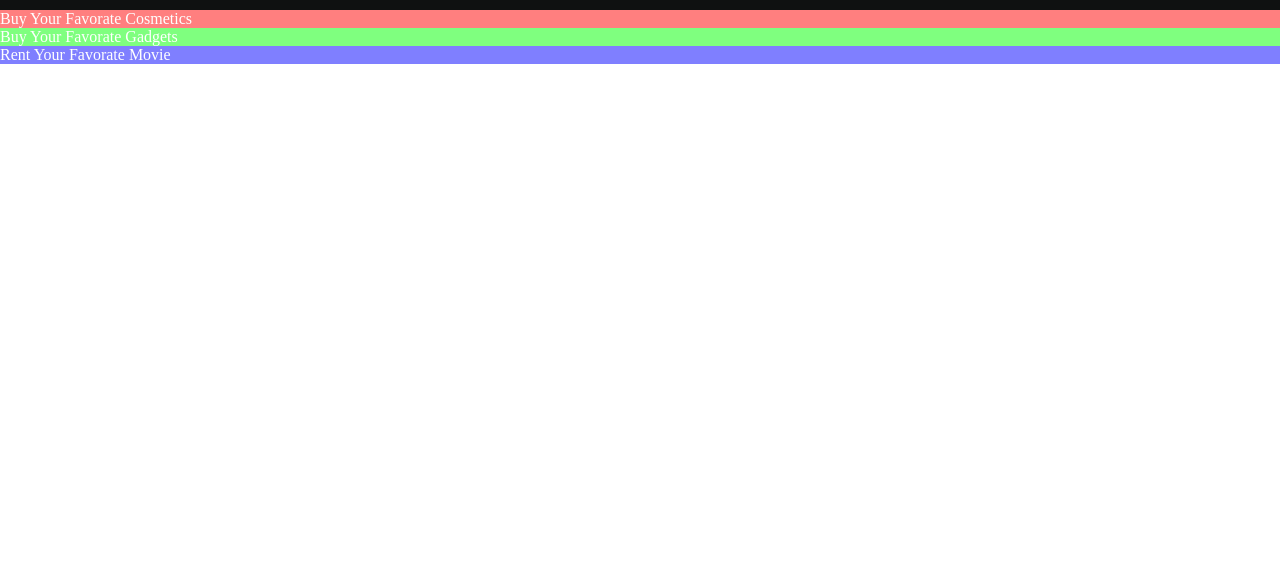
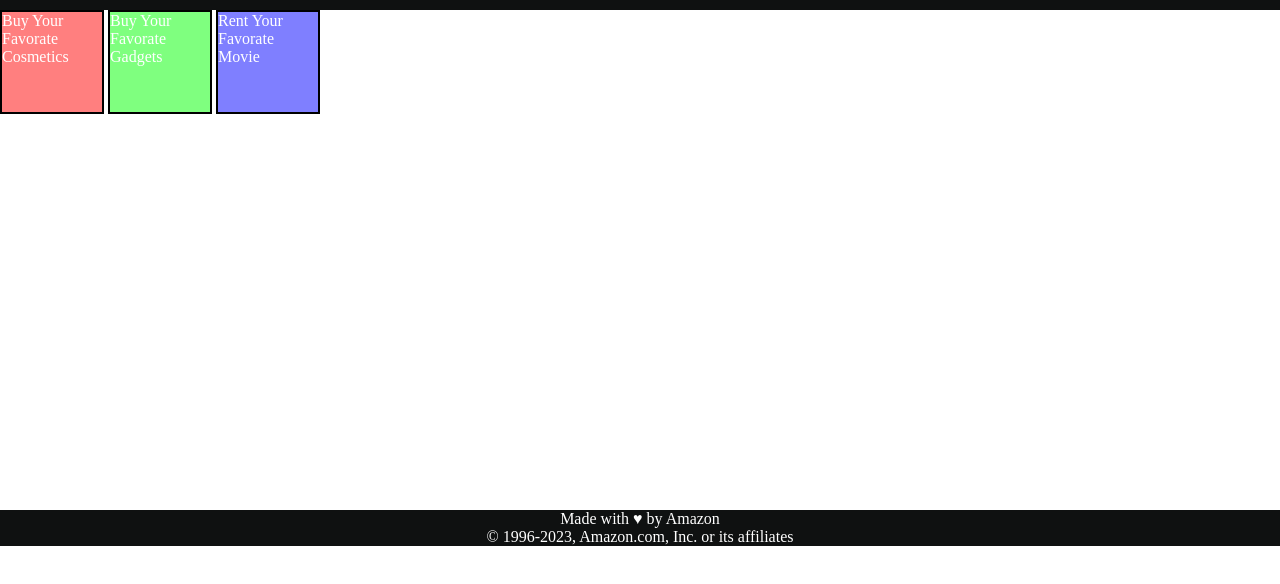
Before and after one commit to harshithamadasu-49/navbar, a plain HTML site: page index.html in a window 1280 px wide. Shown: the part 50-634 px from the top of the page. Drawn offline with Linux system fonts and the light colour scheme.

Commit message:
Update style.css

```diff
--- a/style.css
+++ b/style.css
@@ -22,3 +22,21 @@ a{
     margin-right: 200px;
     text-decoration: none;
 }
+
+footer{
+    color:white;
+    background-color: #0f1111;
+    text-align: center;
+
+}
+
+.contentbox{
+    height: 100px;
+    width: 100px;
+    border: 2px solid black;
+    display:inline-block;
+}
+
+#content{
+    height: 500px;
+}
```
